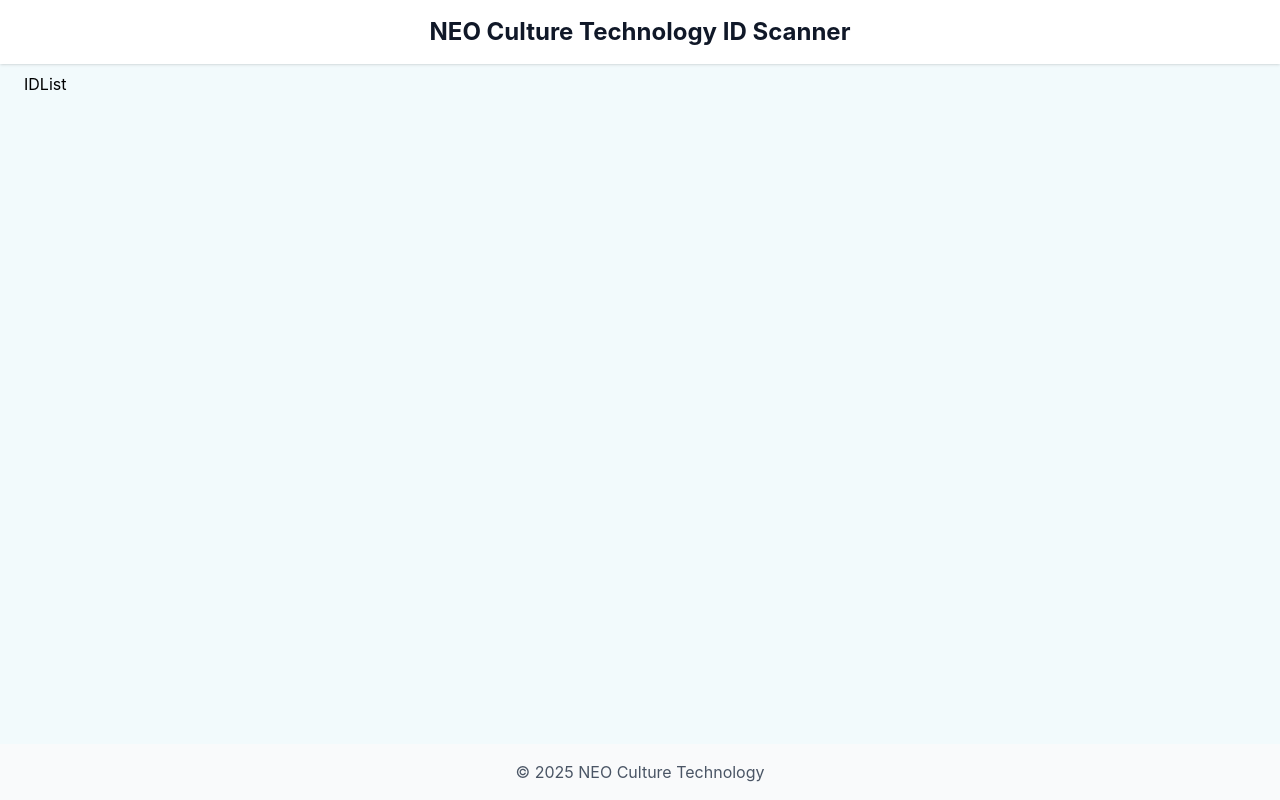
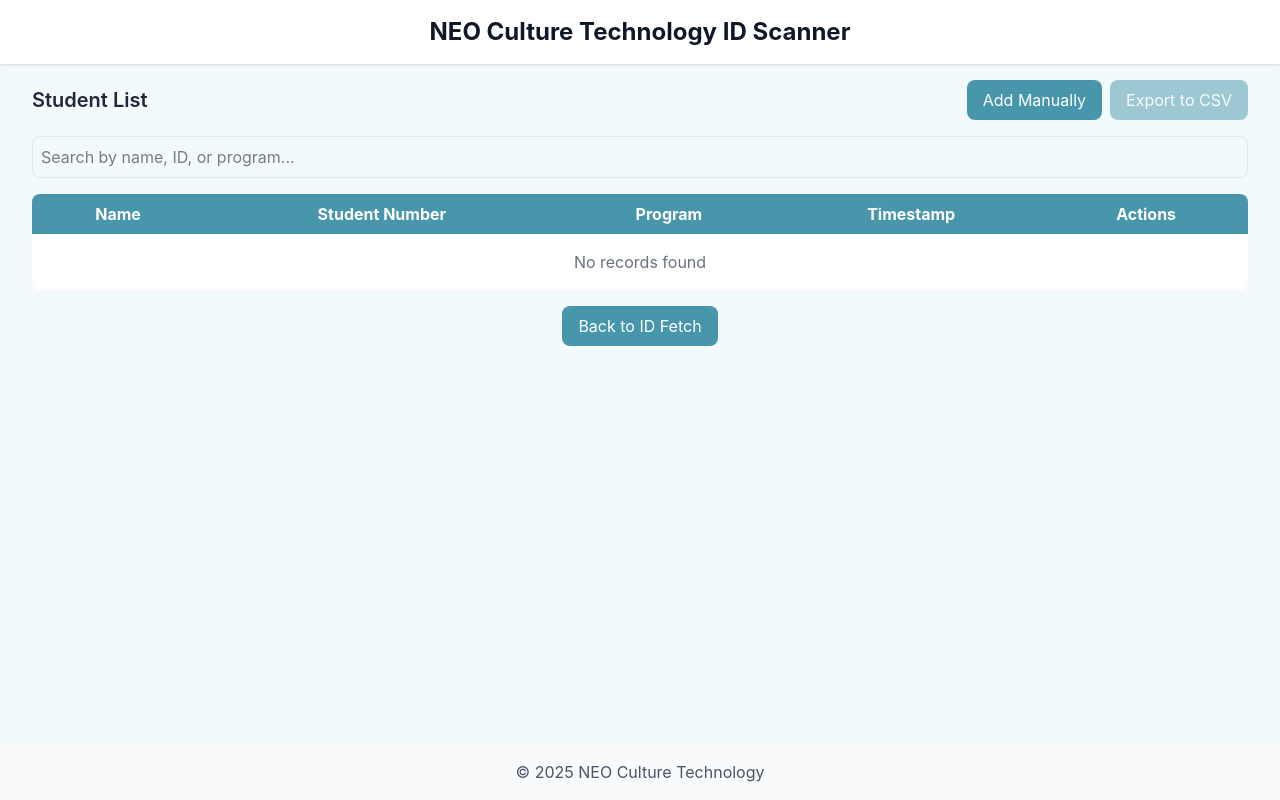
Before and after one commit to khangronky/scanner, a React (Vite) app in the folder client/: page /idlist in a window 1280 px wide. Built offline with nearby package versions, Linux system fonts and the light colour scheme.

Commit message:
feat(IDList): Add full student record management

```diff
--- a/client/src/pages/IDList.tsx
+++ b/client/src/pages/IDList.tsx
@@ -1,7 +1,158 @@
-import React from "react";
+import React, { useEffect, useState } from "react";
+import { IDInfo } from "../types/interfaces";
+import StudentList from "../components/StudentList";
+import { NavLink } from "react-router";
 
 const IDList: React.FC = () => {
-  return <div>IDList</div>;
+  const [idList, setIdList] = useState<IDInfo[]>(() => {
+    const storedList = JSON.parse(localStorage.getItem("idList") || "[]");
+    return storedList;
+  });
+
+  const [addError, setAddError] = useState<string | null>(null);
+  const [editIndex, setEditIndex] = useState<number | null>(null);
+  const [editName, setEditName] = useState<string>("");
+  const [editStudentNumber, setEditStudentNumber] = useState<string>("");
+  const [editProgram, setEditProgram] = useState<string>("");
+  const [newName, setNewName] = useState<string>("");
+  const [newStudentNumber, setNewStudentNumber] = useState<string>("");
+  const [newProgram, setNewProgram] = useState<string>("");
+  const [searchTerm, setSearchTerm] = useState<string>("");
+  const [currentPage, setCurrentPage] = useState<number>(1);
+
+  useEffect(() => {
+    localStorage.setItem("idList", JSON.stringify(idList));
+  }, [idList]);
+
+  const createStudentRecord = (studentData: {
+    name: string;
+    studentNumber: string;
+    program: string;
+  }) => {
+    return {
+      name: studentData.name.trim(),
+      studentNumber: studentData.studentNumber.trim(),
+      program: studentData.program ? studentData.program.trim() : "",
+      timestamp: new Date().toLocaleString(),
+    };
+  };
+
+  const handleAdd = () => {
+    if (!newName || !newStudentNumber) {
+      setAddError("Please enter name and student number");
+      return;
+    }
+
+    const existingEntry = idList.find(
+      (item) => item.studentNumber.trim() === newStudentNumber.trim()
+    );
+
+    if (existingEntry) {
+      setAddError("This record already exists in the list.");
+      return;
+    }
+
+    setIdList([
+      ...idList,
+      createStudentRecord({
+        name: newName,
+        studentNumber: newStudentNumber,
+        program: newProgram,
+      }),
+    ]);
+
+    setNewName("");
+    setNewStudentNumber("");
+    setNewProgram("");
+    setAddError(null);
+  };
+
+  const handleEdit = (index: number) => {
+    setEditIndex(index);
+    setEditName(idList[index].name);
+    setEditStudentNumber(idList[index].studentNumber);
+    setEditProgram(idList[index].program);
+  };
+
+  const handleSave = () => {
+    if (editIndex === null) return;
+
+    const updatedList = [...idList];
+    updatedList[editIndex] = createStudentRecord({
+      name: editName,
+      studentNumber: editStudentNumber,
+      program: editProgram,
+    });
+
+    setIdList(updatedList);
+    setEditIndex(null);
+    setEditName("");
+    setEditStudentNumber("");
+    setEditProgram("");
+  };
+
+  const handleDelete = (index: number) => {
+    const updatedList = idList.filter((_, i) => i !== index);
+    setIdList(updatedList);
+  };
+
+  const exportToCSV = () => {
+    const headers = ["Name", "Student Number", "Program", "Timestamp"];
+    const csvRows = [
+      headers.join(","),
+      ...idList.map(
+        (item) =>
+          `${item.name},${item.studentNumber},${item.program},${item.timestamp}`
+      ),
+    ];
+
+    const csvString = csvRows.join("\n");
+    const blob = new Blob([csvString], { type: "text/csv" });
+    const url = URL.createObjectURL(blob);
+    const a = document.createElement("a");
+    a.setAttribute("href", url);
+    a.setAttribute("download", "AllStudents.csv");
+    a.click();
+    URL.revokeObjectURL(url);
+  };
+
+  return (
+    <div className="p-2">
+      <StudentList
+        idList={idList}
+        editIndex={editIndex}
+        editName={editName}
+        editStudentNumber={editStudentNumber}
+        editProgram={editProgram}
+        setEditName={setEditName}
+        setEditStudentNumber={setEditStudentNumber}
+        setEditProgram={setEditProgram}
+        handleEdit={handleEdit}
+        handleSave={handleSave}
+        handleDelete={handleDelete}
+        searchTerm={searchTerm}
+        setSearchTerm={setSearchTerm}
+        currentPage={currentPage}
+        setCurrentPage={setCurrentPage}
+        exportToCSV={exportToCSV}
+        handleAdd={handleAdd}
+        newName={newName}
+        setNewName={setNewName}
+        newStudentNumber={newStudentNumber}
+        setNewStudentNumber={setNewStudentNumber}
+        newProgram={newProgram}
+        setNewProgram={setNewProgram}
+        error={addError}
+      />
+      <div className="flex justify-center mt-4">
+        <NavLink to="/">
+          <button className="bg-[#4896ac] hover:bg-[#326979] text-white px-4 py-2 rounded-lg">
+            Back to ID Fetch
+          </button>
+        </NavLink>
+      </div>
+    </div>
+  );
 };
 
 export default IDList;
```
